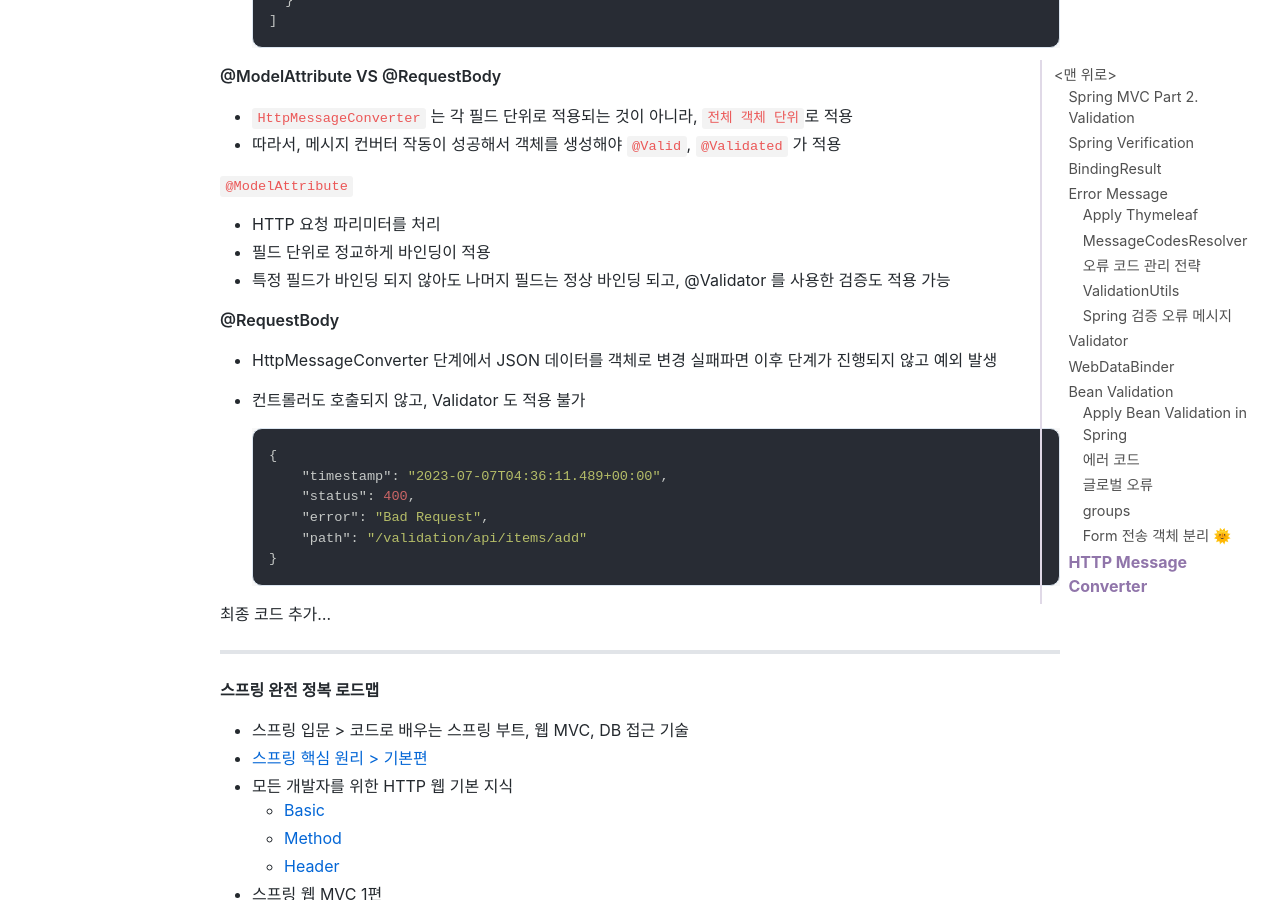
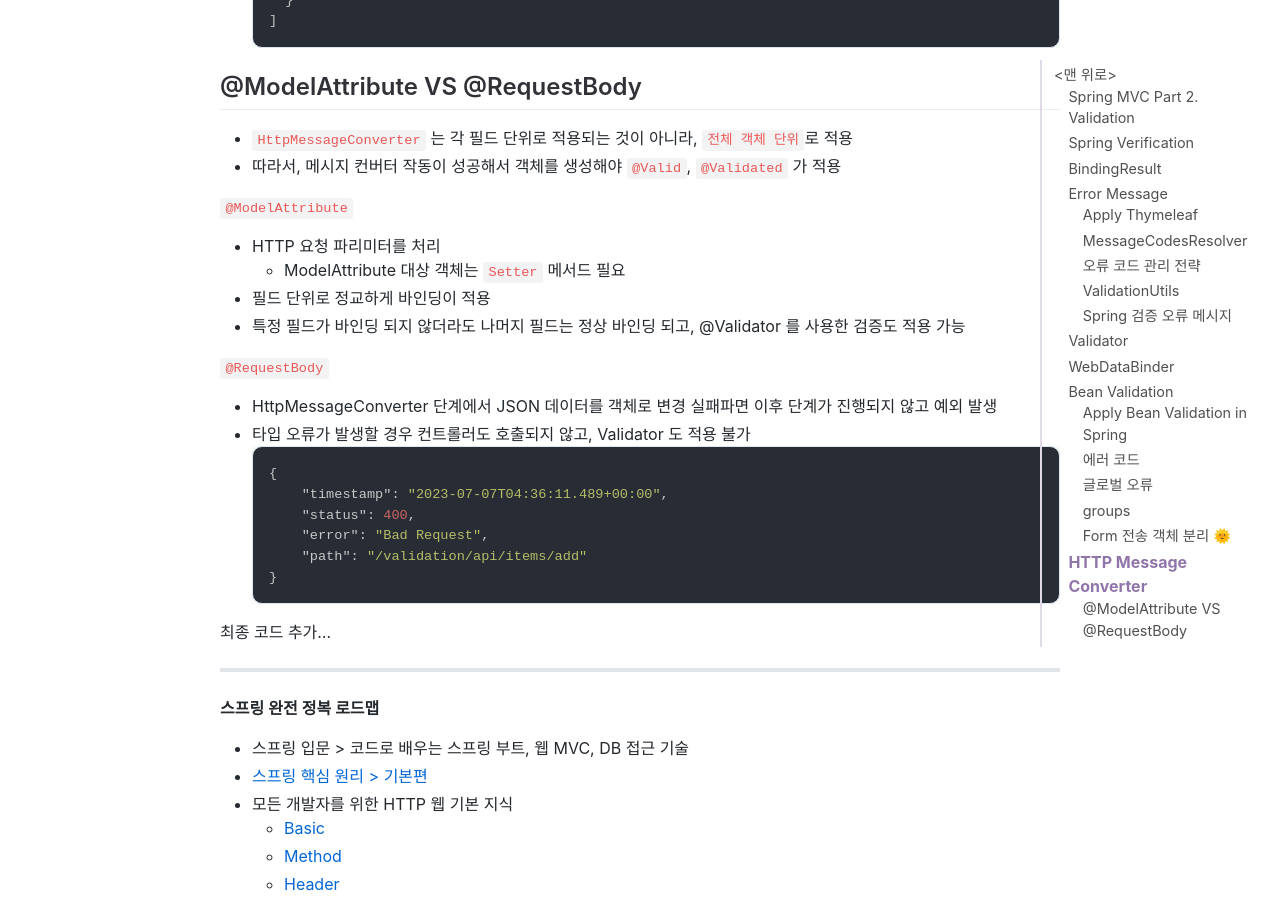
Before and after one commit to jihunparkme/jihunparkme.github.io, a Jekyll site: the page built from _posts/2021-10-12-Spring-MVC-Part2-Validation.md, in a window 1280 px wide and 900 px high, scrolled down 18942 px. Built offline with Jekyll 4.4.1, drawn with Linux system fonts in a browser that asks for light colours; nearby versions of some CDN libraries; comment, search, counter and statistics services are not loaded.

Commit message:
[Conquest of Spring] @ModelAttribute VS @RequestBody

````diff
--- a/_posts/2021-10-12-Spring-MVC-Part2-Validation.md
+++ b/_posts/2021-10-12-Spring-MVC-Part2-Validation.md
@@ -861,20 +861,20 @@ public class ValidationItemApiController {
   ]
   ```
 
-**@ModelAttribute VS @RequestBody**
+## @ModelAttribute VS @RequestBody
 
 - `HttpMessageConverter` 는 각 필드 단위로 적용되는 것이 아니라, `전체 객체 단위`로 적용
 - 따라서, 메시지 컨버터 작동이 성공해서 객체를 생성해야 `@Valid`, `@Validated` 가 적용
 
 `@ModelAttribute`
 - HTTP 요청 파리미터를 처리
+  - ModelAttribute 대상 객체는 `Setter` 메서드 필요
 - 필드 단위로 정교하게 바인딩이 적용
-- 특정 필드가 바인딩 되지 않아도 나머지 필드는 정상 바인딩 되고, @Validator 를 사용한 검증도 적용 가능
+- 특정 필드가 바인딩 되지 않더라도 나머지 필드는 정상 바인딩 되고, @Validator 를 사용한 검증도 적용 가능
 
-**@RequestBody**
+`@RequestBody`
 - HttpMessageConverter 단계에서 JSON 데이터를 객체로 변경 실패파면 이후 단계가 진행되지 않고 예외 발생
-- 컨트롤러도 호출되지 않고, Validator 도 적용 불가
-
+- 타입 오류가 발생할 경우 컨트롤러도 호출되지 않고, Validator 도 적용 불가
   ```json
   {
       "timestamp": "2023-07-07T04:36:11.489+00:00",
````
